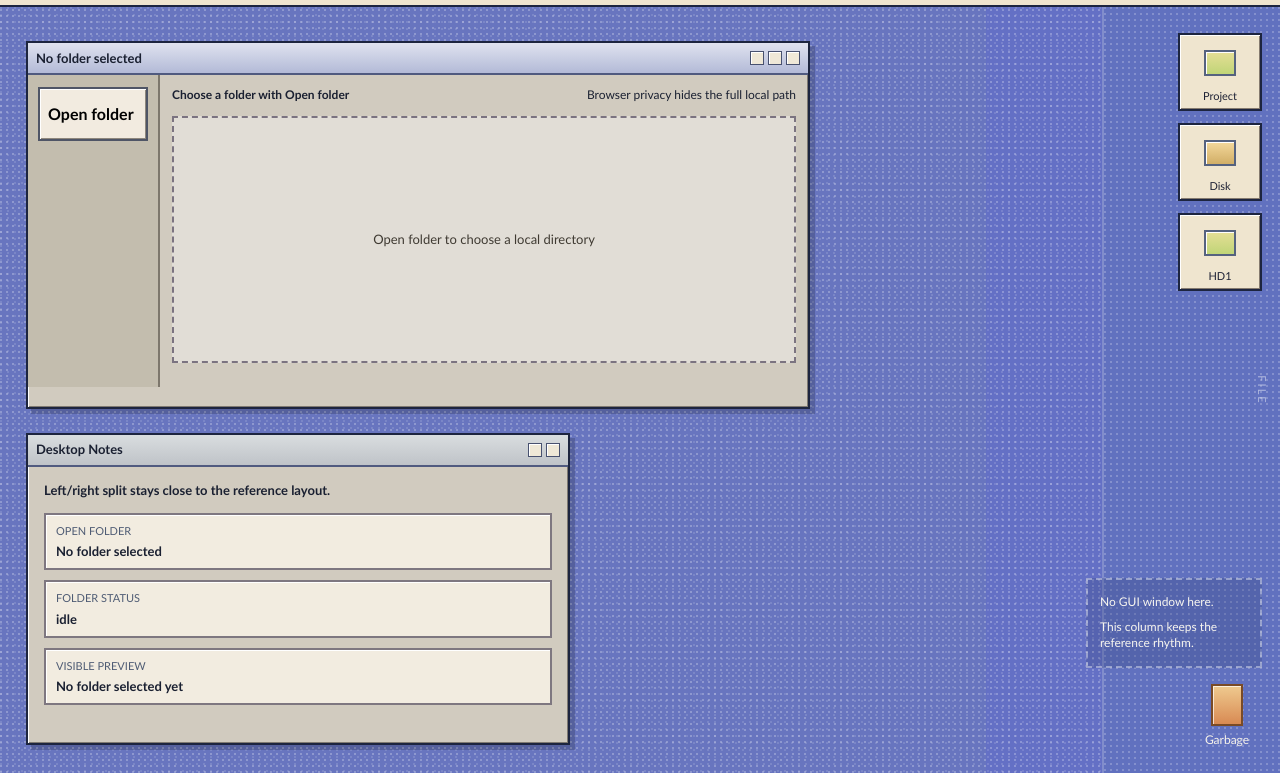
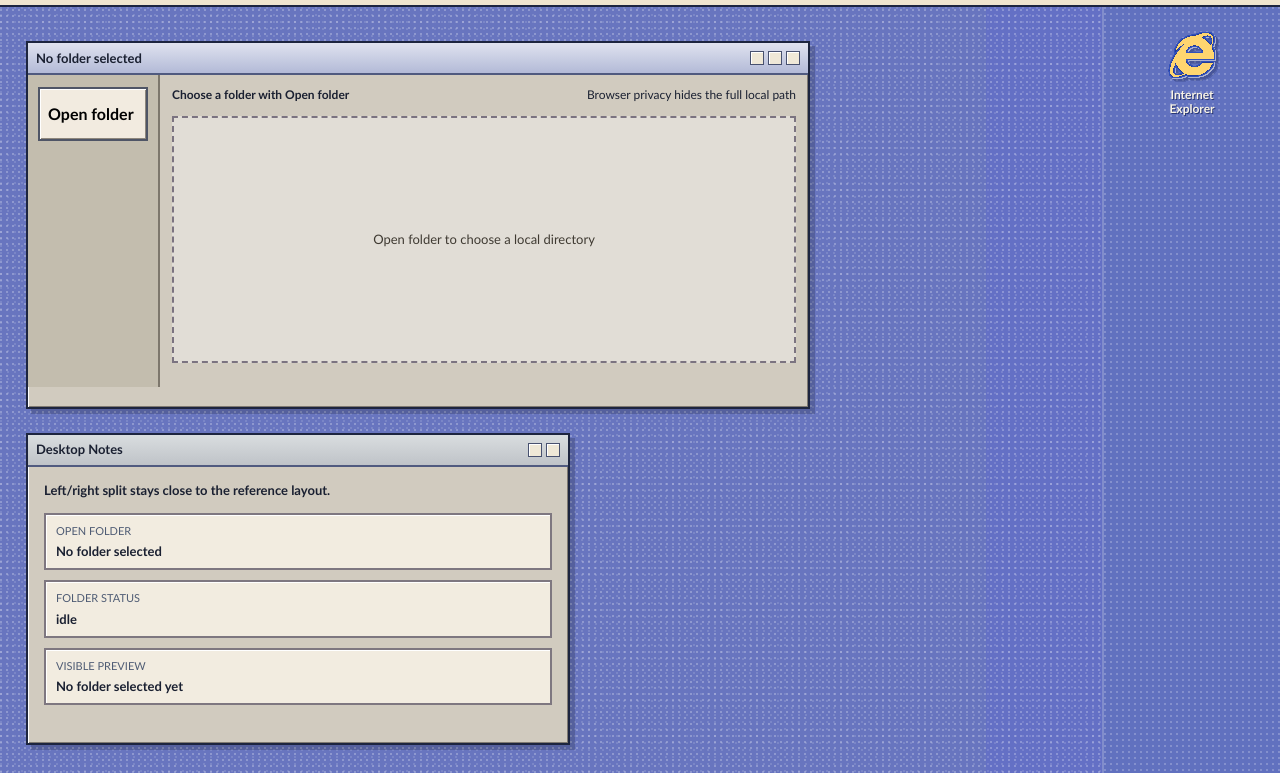
Before and after one commit to yean1234/my-desktop, a website built with Vite: page src/pages/index.html in a window 1280 px wide. Shown: the part 27-800 px from the top of the page. Built offline with nearby package versions, Linux system fonts and the light colour scheme; no server answers; a small style sheet from the web is missing.

Commit message:
feat: 인터넷 아이콘 배치

```diff
--- a/package.json
+++ b/package.json
@@ -24,5 +24,9 @@
   "devDependencies": {
     "vite": "^8.0.0",
     "vitest": "^4.1.0"
+  },
+  "dependencies": {
+    "@fortawesome/fontawesome-svg-core": "^7.2.0",
+    "@fortawesome/free-brands-svg-icons": "^7.2.0"
   }
 }
--- a/src/component/desktop/createDesktopShell.ts
+++ b/src/component/desktop/createDesktopShell.ts
@@ -1,6 +1,8 @@
 /*
  * This file is for rendering the retro desktop shell and the folder window.
  */
+import { faInternetExplorer } from '@fortawesome/free-brands-svg-icons'
+import { icon } from '@fortawesome/fontawesome-svg-core'
 import folderIconOneUrl from '../../assets/icons/File1.png'
 import folderIconTwoUrl from '../../assets/icons/File2.png'
 import folderIconThreeUrl from '../../assets/icons/File3.png'
@@ -19,6 +21,10 @@ type DesktopShell = {
   render: (state: DesktopState) => void
   onOpenFolderClick: (handler: ShellActionHandler) => void
 }
+
+const internetExplorerIconMarkup = icon(faInternetExplorer, {
+  classes: ['desktop-shell__shortcut-icon'],
+}).html.join('')
 
 export const createDesktopShell = (container: HTMLElement): DesktopShell => {
   let openFolderHandler: ShellActionHandler = () => {}
@@ -94,20 +100,16 @@ export const createDesktopShell = (container: HTMLElement): DesktopShell => {
           </article>
         </section>
         <aside class="desktop-shell__right-rail">
-          <div class="desktop-shell__right-badges">
-            <div class="rail-card rail-card--drive">Project</div>
-            <div class="rail-card rail-card--disk">Disk</div>
-            <div class="rail-card rail-card--drive">HD1</div>
-          </div>
-          <div class="desktop-shell__right-label">FILE</div>
-          <div class="rail-blank-panel">
-            <p>No GUI window here.</p>
-            <p>This column keeps the reference rhythm.</p>
-          </div>
-          <div class="desktop-shell__trash">
-            <div class="desktop-shell__trash-icon"></div>
-            <span>Garbage</span>
-          </div>
+          <button
+            class="desktop-shell__shortcut"
+            type="button"
+            data-desktop-internet-icon
+            aria-label="Open Internet Explorer"
+          >
+            ${internetExplorerIconMarkup}
+            <span class="desktop-shell__shortcut-label">Internet</span>
+            <span class="desktop-shell__shortcut-label">Explorer</span>
+          </button>
         </aside>
       </div>
     </div>
--- a/src/styles/desktop-shell.css
+++ b/src/styles/desktop-shell.css
@@ -108,15 +108,76 @@ textarea {
 
 .desktop-shell__right-rail {
   position: relative;
-  padding: 26px 18px 24px 10px;
+  padding: 26px 14px 24px;
   display: flex;
   flex-direction: column;
-  align-items: flex-end;
+  align-items: center;
   gap: 16px;
   background:
     radial-gradient(circle at 1px 1px, rgba(255, 255, 255, 0.22) 1px, transparent 0) 0 0 / 6px 6px,
     #6171bf;
   border-left: 2px solid rgba(255, 255, 255, 0.2);
+}
+
+.desktop-shell__shortcut {
+  padding: 0 2px;
+  display: grid;
+  justify-items: center;
+  gap: 2px;
+  color: #f7f5ef;
+  border: 0;
+  background: transparent;
+  cursor: pointer;
+}
+
+.desktop-shell__shortcut:hover .desktop-shell__shortcut-icon,
+.desktop-shell__shortcut:focus-visible .desktop-shell__shortcut-icon {
+  transform: translateY(-1px);
+}
+
+.desktop-shell__shortcut:focus-visible {
+  outline: 2px dashed rgba(255, 251, 236, 0.95);
+  outline-offset: 4px;
+}
+
+.desktop-shell__shortcut-icon {
+  width: 44px;
+  height: 44px;
+  display: block;
+  margin: 0 auto;
+  color: #ffd56f;
+  filter:
+    drop-shadow(1px 0 0 #3150ba)
+    drop-shadow(-1px 0 0 #3150ba)
+    drop-shadow(0 1px 0 #3150ba)
+    drop-shadow(0 -1px 0 #3150ba)
+    drop-shadow(1px 1px 0 rgba(255, 255, 255, 0.55))
+    drop-shadow(3px 3px 0 rgba(21, 33, 83, 0.34));
+  transition: transform 120ms ease;
+  shape-rendering: crispEdges;
+}
+
+.desktop-shell__shortcut-icon path {
+  stroke: #213a92;
+  stroke-width: 10px;
+  stroke-linejoin: miter;
+  paint-order: stroke fill;
+}
+
+.desktop-shell__shortcut-label {
+  display: block;
+  font-size: 12px;
+  line-height: 1;
+  font-weight: 700;
+  text-align: center;
+  color: #f9f4e5;
+  text-shadow:
+    1px 1px 0 rgba(34, 47, 104, 0.88),
+    0 0 6px rgba(255, 255, 255, 0.16);
+}
+
+.desktop-shell__shortcut-label:first-of-type {
+  margin-top: 10px;
 }
 
 .desktop-shell__right-badges {
@@ -455,21 +516,8 @@ textarea {
 
   .desktop-shell__right-rail {
     order: -1;
-    min-height: 220px;
-    align-items: stretch;
-  }
-
-  .desktop-shell__right-badges {
-    flex-direction: row;
-    justify-content: flex-end;
-  }
-
-  .desktop-shell__right-label {
-    display: none;
-  }
-
-  .desktop-shell__trash {
-    margin-left: auto;
+    min-height: 170px;
+    align-items: center;
   }
 }
 
```
Also changed, not shown: AGENTS.md (+1 -0 lines), tests/create-desktop-shell-markup.test.ts (added, +23 -0 lines), 1 other file.
